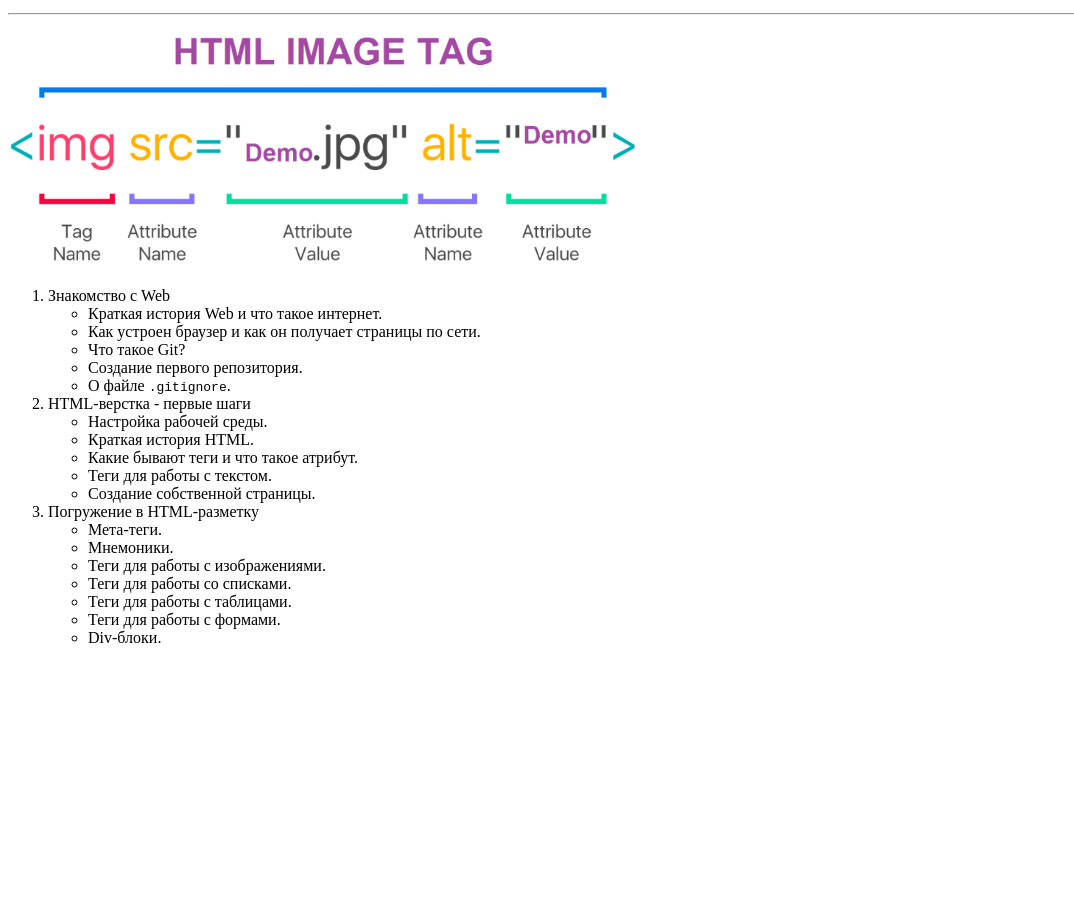
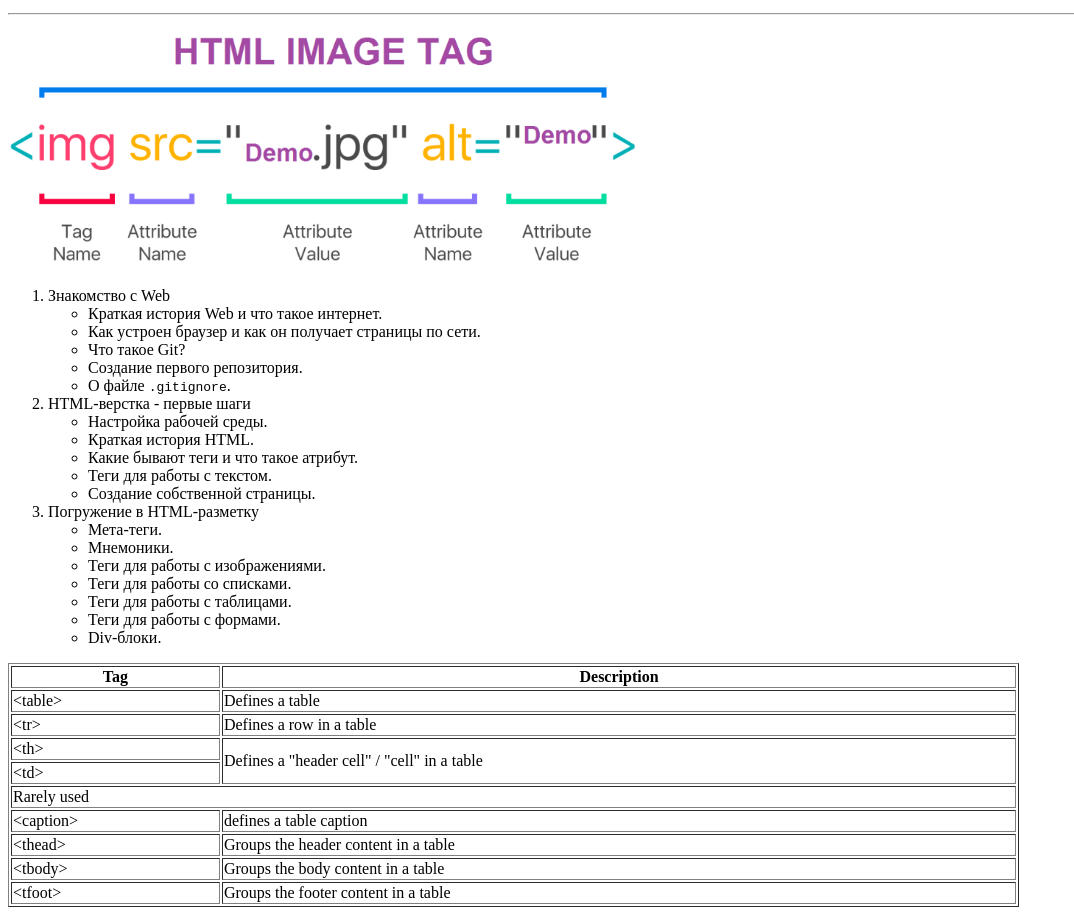
Before and after one commit to PAULadinum/if-html, a website: page index.html in a window 1280 px wide. Shown: the part 102-1017 px from the top of the page, without its empty margins (0-1074 px from the left). Before the commit the page ends 800 px from the top, so only its background shows below. Drawn offline with Linux system fonts and the light colour scheme.

Commit message:
Added table in ./index.html

```diff
--- a/index.html
+++ b/index.html
@@ -45,5 +45,47 @@
         </ul>
       </li>
     </ol>
+    <table border="1" width="80%">
+      <thead>
+        <th>Tag</th>
+        <th>Description</th>
+      </thead>
+      <tbody>
+        <tr>
+          <td>&lt;table&gt;</td>
+          <td>Defines a table</td>
+        </tr>
+        <tr>
+          <td>&lt;tr&gt;</td>
+          <td>Defines a row in a table</td>
+        </tr>
+        <tr>
+          <td>&lt;th&gt;</td>
+          <td rowspan="2">Defines a "header cell" / "cell" in a table</td>
+        </tr>
+        <tr>
+          <td>&lt;td&gt;</td>
+        </tr>
+        <tr>
+          <td colspan="2">Rarely used</td>
+        </tr>
+        <tr>
+          <td>&lt;caption&gt;</td>
+          <td>defines a table caption</td>
+        </tr>
+        <tr>
+          <td>&lt;thead&gt;</td>
+          <td>Groups the header content in a table</td>
+        </tr>
+        <tr>
+          <td>&lt;tbody&gt;</td>
+          <td>Groups the body content in a table</td>
+        </tr>
+        <tr>
+          <td>&lt;tfoot&gt;</td>
+          <td>Groups the footer content in a table</td>
+        </tr>
+      </tbody>
+    </table>
   </body>
 </html>
```
